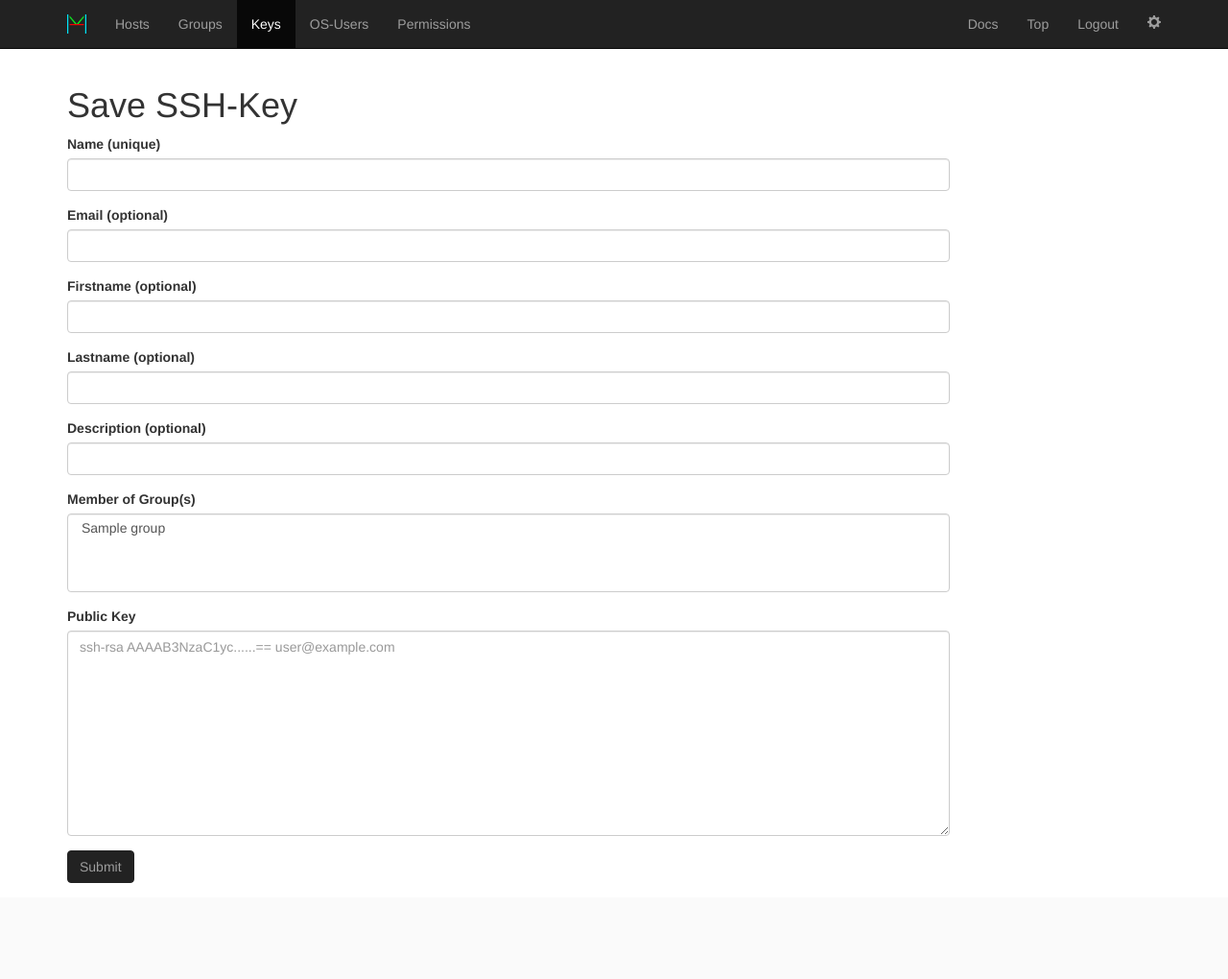
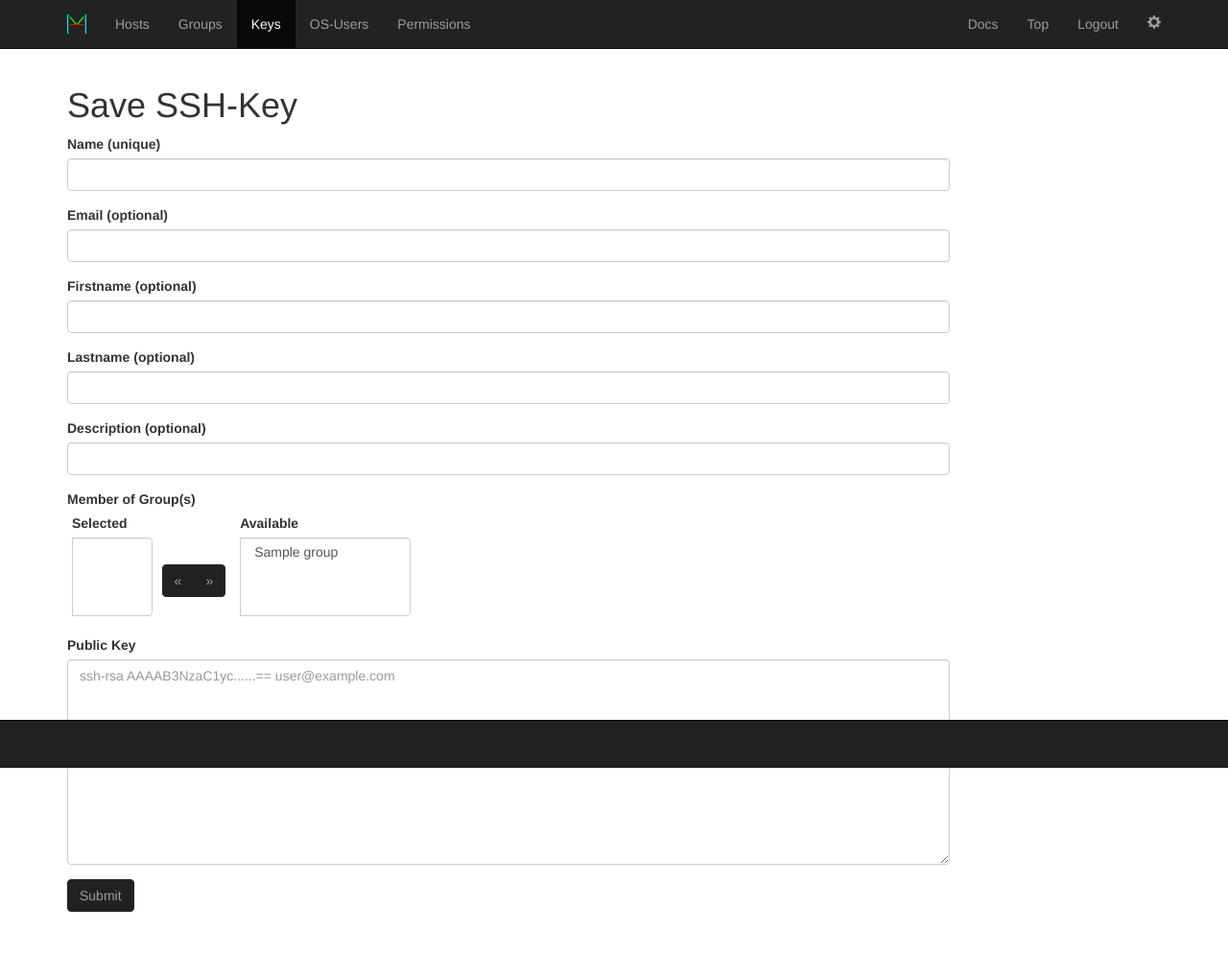
Before and after one commit to sshkm/django-sshkm, a Django app: page /key/detail/ in a window 1280 px wide. Shown: the whole page at 96% size. Before the commit the page ends 920 px from the top, so only its background shows below. Run offline with Django 3.2, Linux system fonts and the light colour scheme; a user stored in the database is signed in; tables that the repository leaves empty hold one stand-in row (values such as "Sample post"); lists and menus that the app fills with data are empty; parts of the project's set-up code (start-up, migrations or seed data) failed here and were passed over; some libraries are stand-ins or nearby versions.

Commit message:
add two-select to keys and start creating footer for button-bar

```diff
--- a/sshkm/static/custom.css
+++ b/sshkm/static/custom.css
@@ -1,6 +1,14 @@
+html {
+  height: 100%;
+}
+
 body {
   padding-top: 70px;
-  padding-bottom: 15px;
+  padding-bottom: 70px;
+}
+
+footer {
+
 }
 
 a, a.hover, a.focus, a:hover, a:focus {
@@ -82,8 +90,8 @@ a, a.hover, a.focus, a:hover, a:focus {
 .pagination > .disabled > a:hover,
 .pagination > .disabled > a:focus {
   color: #9d9d9d;
-  background-color: #fff;
-  border-color: #ddd;
+  background-color: #e6e6e6;
+  border-color: #adadad;
 }
 
 .form-control:focus {
--- a/sshkm/templates/sshkm/base.html
+++ b/sshkm/templates/sshkm/base.html
@@ -74,6 +74,15 @@
         {% block content %}{% endblock %}
 
       </div>
+      <footer class="navbar navbar-inverse navbar-fixed-bottom">
+        <div class="container">
+          <div id="navbar" class="navbar-collapse">
+            <ul class="nav navbar-nav">
+              {% block footer %}{% endblock %}
+            </ul>
+          </div>
+        </div>
+      </footer>
     </div>
 
     <script src="{% static "jquery/jquery.min.js" %}"></script>
--- a/sshkm/templates/sshkm/group/detail.html
+++ b/sshkm/templates/sshkm/group/detail.html
@@ -39,7 +39,6 @@
               </div>
             </div>
           </div>
-
           {% if request.GET.id %}
           <input type="hidden" name="id" value="{{ request.GET.id }}">
           {% endif %}
--- a/sshkm/templates/sshkm/key/detail.html
+++ b/sshkm/templates/sshkm/key/detail.html
@@ -11,13 +11,43 @@
           {% bootstrap_field keyform.firstname set_required=False %}
           {% bootstrap_field keyform.lastname set_required=False %}
           {% bootstrap_field keyform.description set_required=False %}
-          {% bootstrap_field keyform.member_of set_required=False %}
+          <div class="form-group">
+            <label class="control-label" for="id_member_of">Member of Group(s)</label>
+            <div class="input-group">
+              <div class="two-select two-select-left">
+                <label class="control-label" for="rightValues">Selected</label>
+                <select id="leftValues" multiple class="form-control" name="member_of">
+                  {% if groups_selected %}
+                  {% for group in groups_selected %}
+                  <option value="{{ group.group.id }}">{{ group.group.name }}</option>
+                  {% endfor %}
+                  {% endif %}
+                </select>
+              </div>
+              <div class="two-select two-select-buttons">
+                <ul class="pagination">
+                  <li><a href="#" id="btnLeft">&laquo;</a></li>
+                  <li><a href="#" id="btnRight">&raquo;</a></li>
+                </ul>
+              </div>
+              <div class="two-select two-select-right">
+                <label class="control-label" for="rightValues">Available</label>
+                <select id="rightValues" multiple class="form-control">
+                  {% if groups_not_selected %}
+                  {% for group in groups_not_selected %}
+                  <option value="{{ group.id }}">{{ group.name }}</option>
+                  {% endfor %}
+                  {% endif %}
+                </select>
+              </div>
+            </div>
+          </div>
           {% bootstrap_field keyform.publickey set_required=False %}
           {% if request.GET.id %}
           <input type="hidden" name="id" value="{{ request.GET.id }}">
           {% endif %}
           {% buttons %}
-          <button type="submit" class="btn btn-default">Submit</button>
+          <button type="submit" class="btn btn-default" onclick="selectAll('leftValues');">Submit</button>
           {% endbuttons %}
         </form>
 {% endblock %}
--- a/sshkm/views/key.py
+++ b/sshkm/views/key.py
@@ -6,7 +6,7 @@ from django.contrib.auth.decorators import login_required
 from django.db import IntegrityError
 from django.core.exceptions import ObjectDoesNotExist
 
-from sshkm.models import Key, KeyGroup
+from sshkm.models import Key, KeyGroup, Group
 from sshkm.forms import KeyForm
 
 
@@ -37,12 +37,25 @@ def KeyDetail(request):
     if request.method == 'GET' and 'id' in request.GET:
         key = get_object_or_404(Key, pk=request.GET['id'])
         keyform = KeyForm(instance=key)
+        groups = Group.objects.all()
+        groups_selected = KeyGroup.objects.all().filter(key_id=request.GET['id'])
+        ids_selected = []
+        for group_selected in groups_selected:
+            ids_selected.append(group_selected.group_id)
+        groups_not_selected = Group.objects.all().exclude(id__in=ids_selected)
+        return render(request, 'sshkm/key/detail.html', {
+            'keyform': keyform,
+            'groups': groups,
+            'groups_selected': groups_selected,
+            'groups_not_selected': groups_not_selected,
+        })
     else:
         keyform = KeyForm()
-
-    return render(request, 'sshkm/key/detail.html', {
-        'keyform': keyform,
-    })
+        groups_not_selected = Group.objects.all()
+        return render(request, 'sshkm/key/detail.html', {
+            'keyform': keyform,
+            'groups_not_selected': groups_not_selected,
+        })
 
 @login_required
 def KeyDelete(request):
```
Also changed, not shown: sshkm/templates/sshkm/host/list.html (+29 -0 lines).
